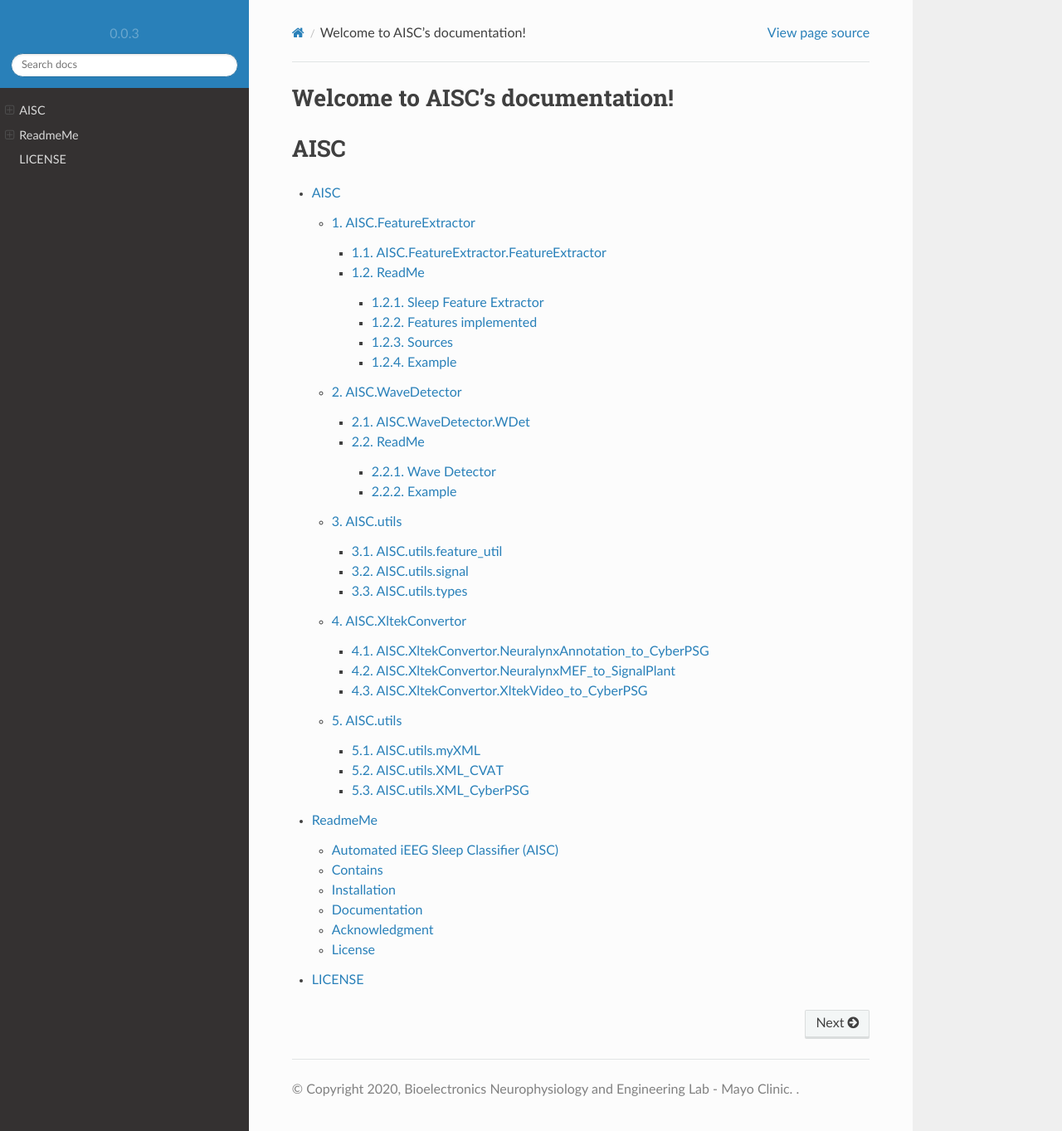
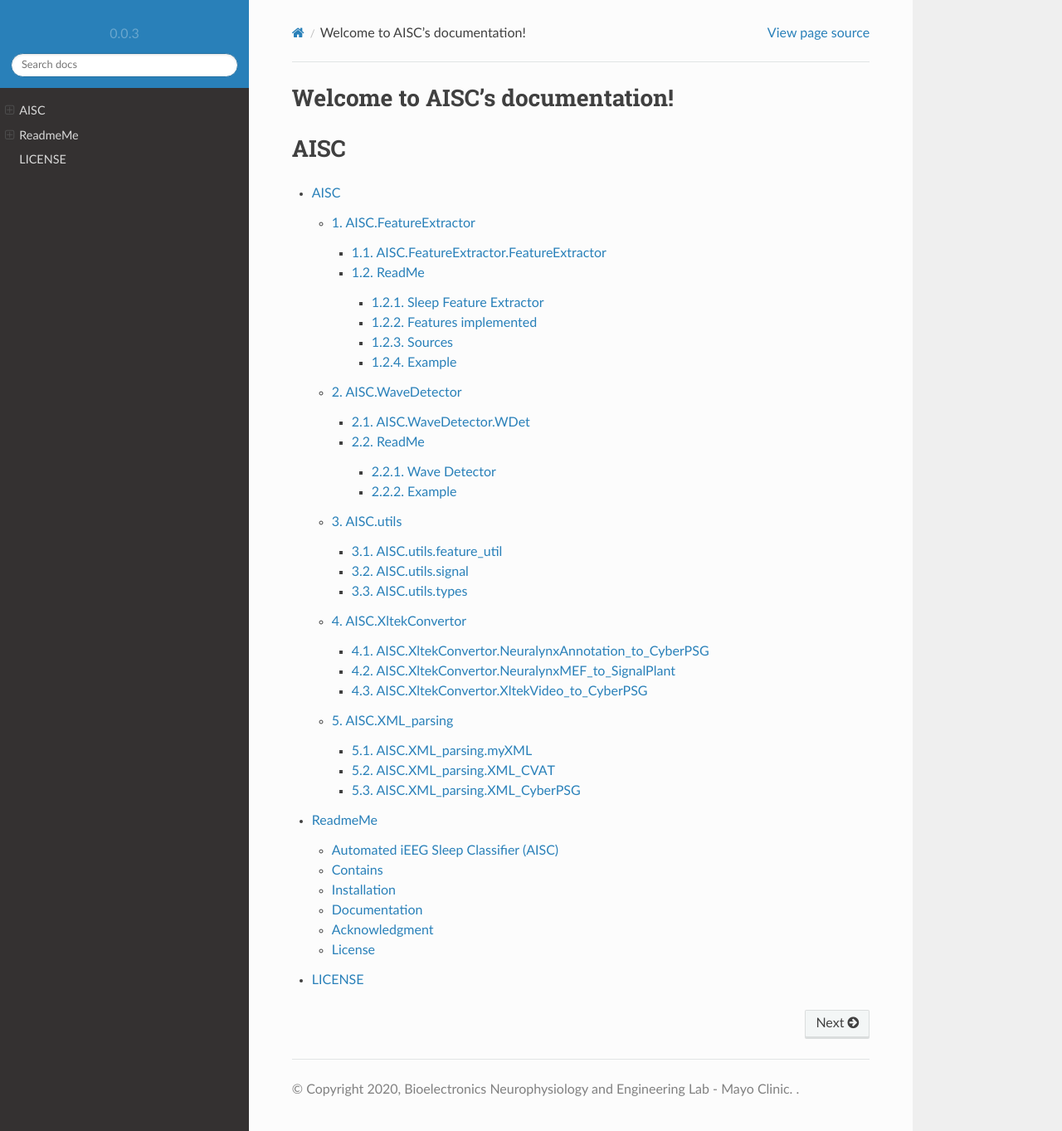
Before and after one commit to mselair/AISC, a Sphinx documentation site: the page built from docs/source/index.rst, in a window 1280 px wide and 1363 px high. Shown: the whole window at 83% size. Built offline with Sphinx 7.4.7 and the Read the Docs theme 2.0.0, drawn with Linux system fonts in a browser that asks for light colours.

Commit message:
Update AISC.XML_parsing.rst

```diff
--- a/docs/source/AISC.XML_parsing.rst
+++ b/docs/source/AISC.XML_parsing.rst
@@ -1,25 +1,25 @@
-AISC.utils
+AISC.XML_parsing
 ==================
 
 .. automodule:: AISC.XML_parsing
    :members:
    :undoc-members:
 
-AISC.utils.myXML
+AISC.XML_parsing.myXML
 -------------------------------
 
 .. automodule:: AISC.XML_parsing.myXML
    :members:
    :undoc-members:
 
-AISC.utils.XML\_CVAT
+AISC.XML_parsing.XML\_CVAT
 ------------------------
 
 .. automodule:: AISC.XML_parsing.XML_CVAT
    :members:
    :undoc-members:
 
-AISC.utils.XML\_CyberPSG
+AISC.XML_parsing.XML\_CyberPSG
 -----------------------
 
 .. automodule:: AISC.XML_parsing.XML_CyberPSG
```
